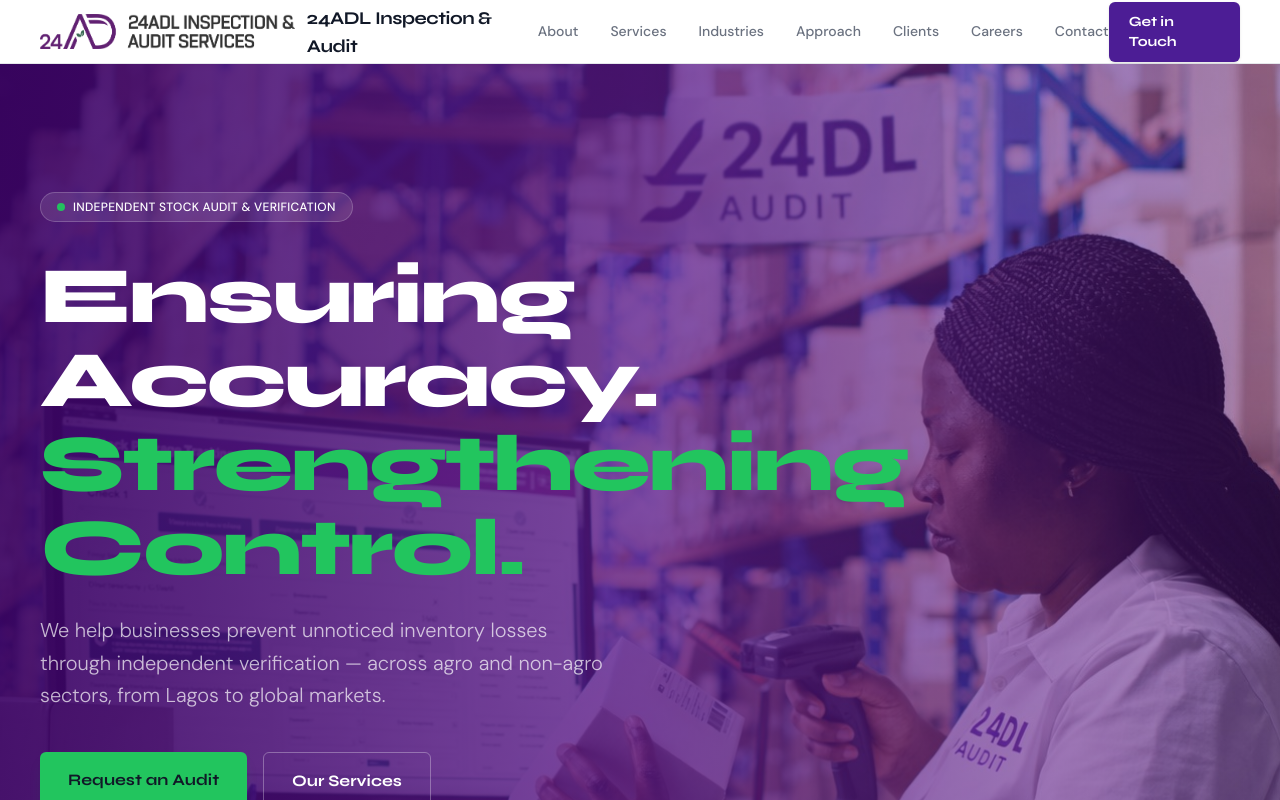
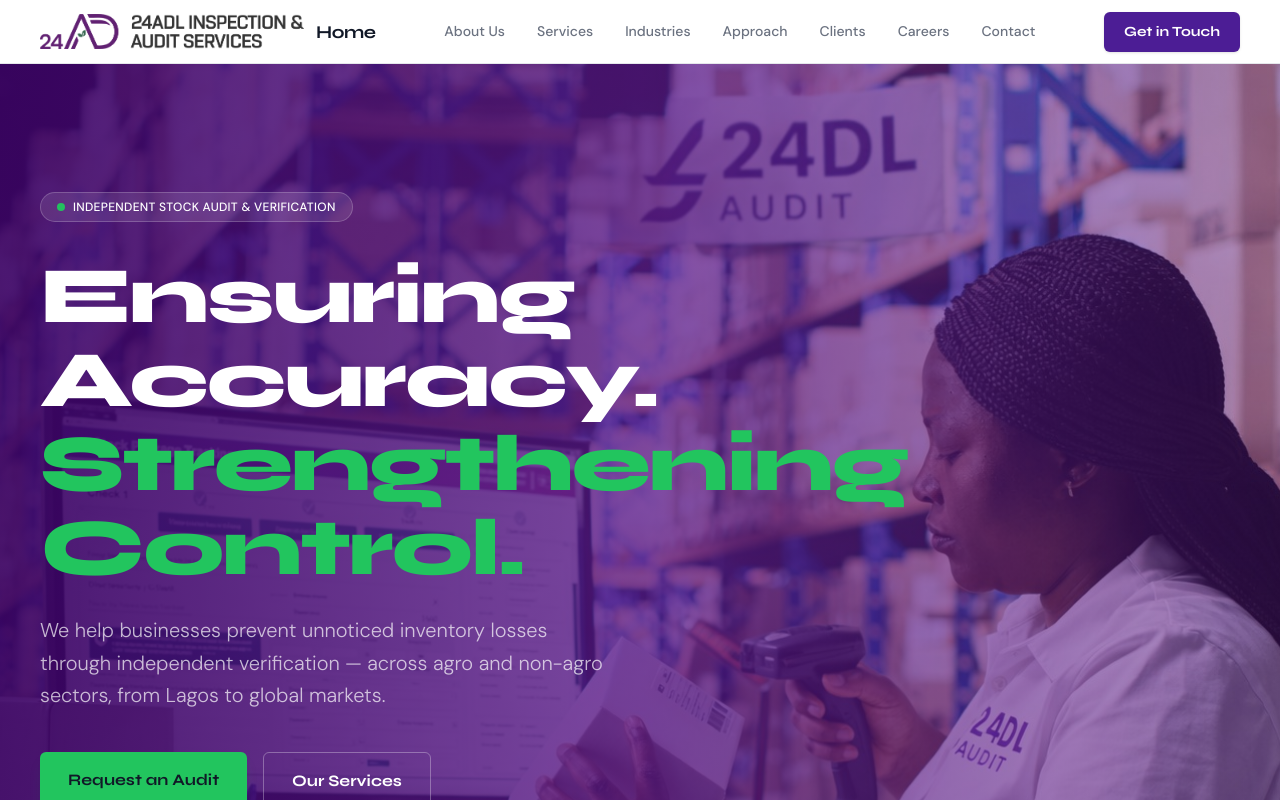
Before and after one commit to Daswag100/24ADL, a React (Vite) app: page / in a window 1280 px wide. Shown: the top 800 px of the page. Built offline with nearby package versions, Linux system fonts and the light colour scheme.

Commit message:
Update Navbar logo label to Home and About link to About Us

```diff
--- a/src/components/Navbar.jsx
+++ b/src/components/Navbar.jsx
@@ -18,7 +18,7 @@
   }, []);
 
   const navLinks = [
-    { label: 'About', href: '#about' },
+    { label: 'About Us', href: '#about' },
     { label: 'Services', href: '#services' },
     { label: 'Industries', href: '#industries' },
     { label: 'Approach', href: '#approach' },
@@ -45,7 +45,7 @@
             />
           </div>
           <span className="hidden sm:inline-block font-syne font-bold text-brand-black ml-3 text-base lg:text-lg tracking-tight transition-colors duration-200 group-hover:text-brand-purple-primary">
-            24ADL Inspection & Audit
+            Home
           </span>
         </a>
 
```
